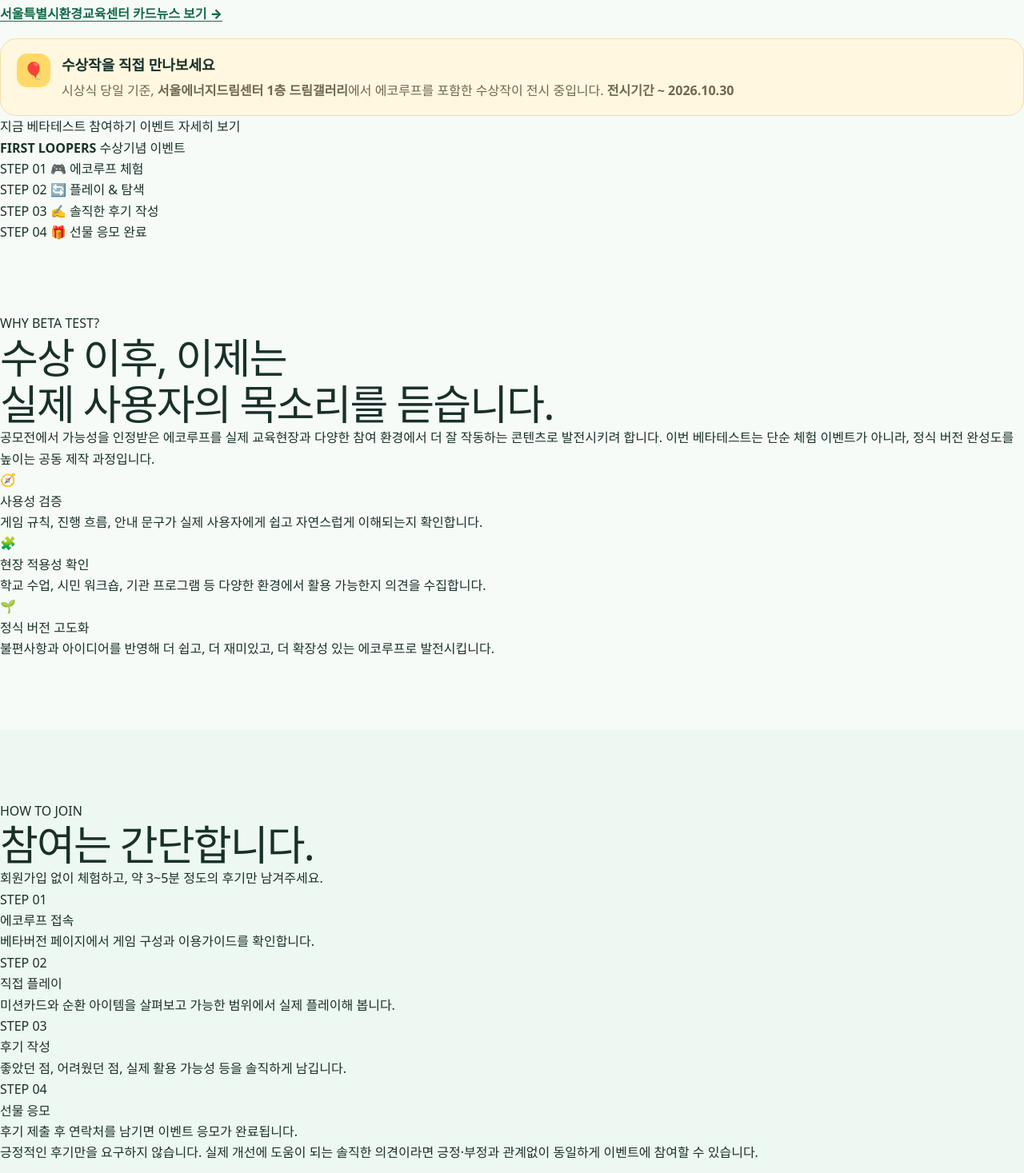
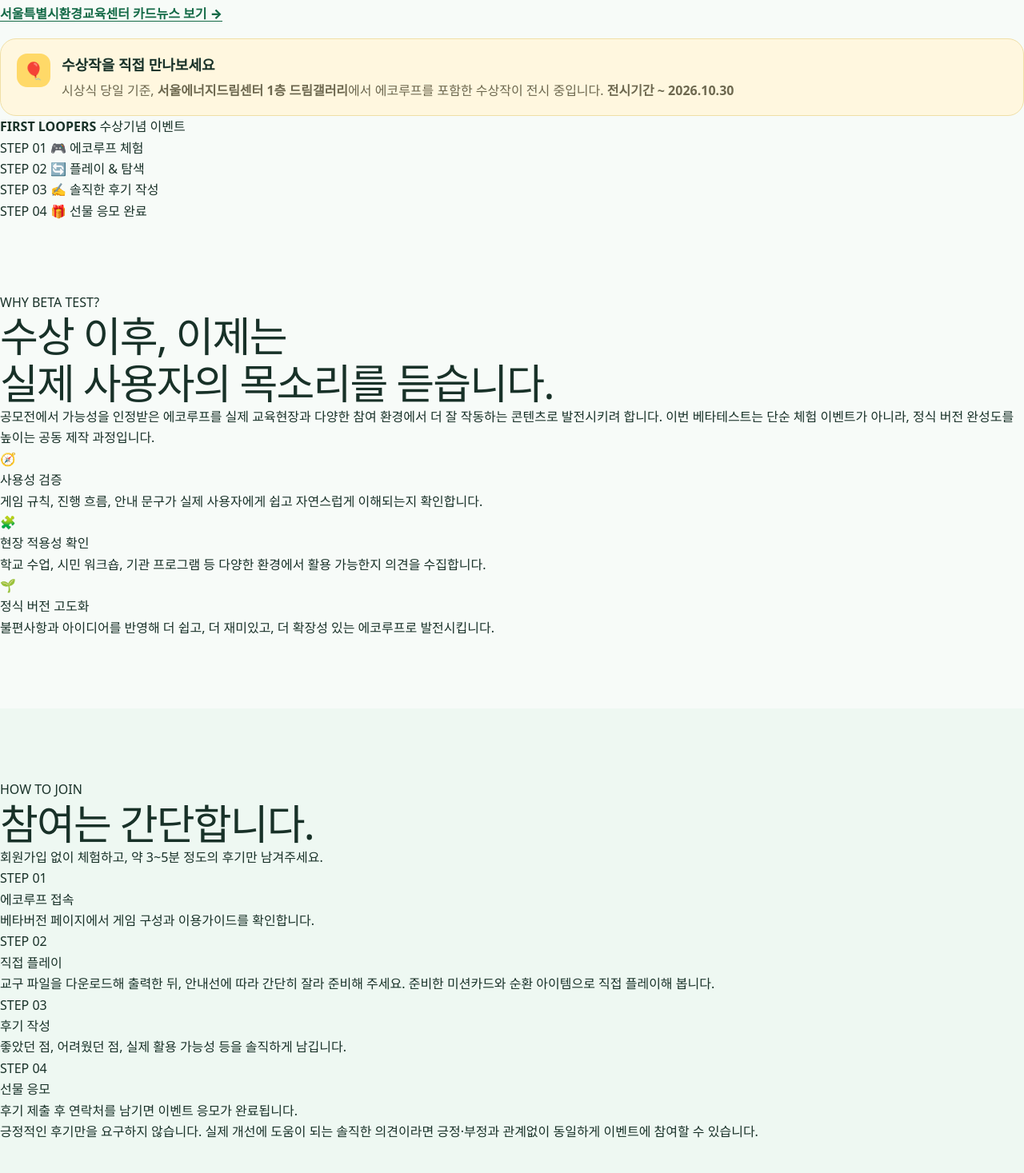
Before and after one commit to beecorium/eco-loop, a Next.js app: page /beta-event in a window 1280 px wide. Shown: the part 448-1915 px from the top of the page at 80% size. Built offline with nearby package versions, Linux system fonts and the light colour scheme.

Commit message:
Update beta event step and remove hero buttons

```diff
--- a/app/beta-event/page.tsx
+++ b/app/beta-event/page.tsx
@@ -454,11 +454,6 @@ export default function BetaEventPage() {
               </span>
             </div>
           </div>
-
-          <div className="cta-row">
-            <a className="btn primary" href="#join">지금 베타테스트 참여하기</a>
-            <a className="btn secondary" href="#about">이벤트 자세히 보기</a>
-          </div>
         </div>
 
         <div className="hero-card" aria-label="에코루프 베타테스트 핵심 흐름">
@@ -538,7 +533,7 @@ export default function BetaEventPage() {
           <div className="step">
             <div className="no">STEP 02</div>
             <h3>직접 플레이</h3>
-            <p>미션카드와 순환 아이템을 살펴보고 가능한 범위에서 실제 플레이해 봅니다.</p>
+            <p>교구 파일을 다운로드해 출력한 뒤, 안내선에 따라 간단히 잘라 준비해 주세요. 준비한 미션카드와 순환 아이템으로 직접 플레이해 봅니다.</p>
           </div>
           <div className="step">
             <div className="no">STEP 03</div>
```
